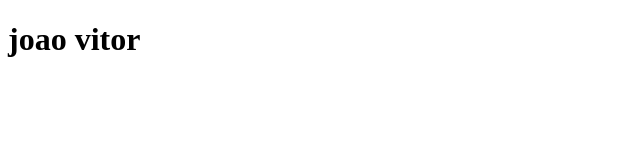
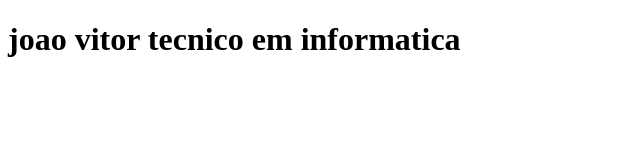
Before and after one commit to joaovitorper/Debloy-FTP, a plain HTML site: page index.html in a window 1280 px wide. Shown: the whole page, without its empty margins (0-640 px from the left). Drawn offline with Linux system fonts and the light colour scheme.

Commit message:
por favor funciona

```diff
--- a/index.html
+++ b/index.html
@@ -6,7 +6,7 @@
     <title>Document</title>
 </head>
 <body>
-    <h1>joao vitor</h1>
+    <h1>joao vitor tecnico em informatica</h1>
 
 </body>
 </html>
```
Also changed, not shown: 1 other file.
